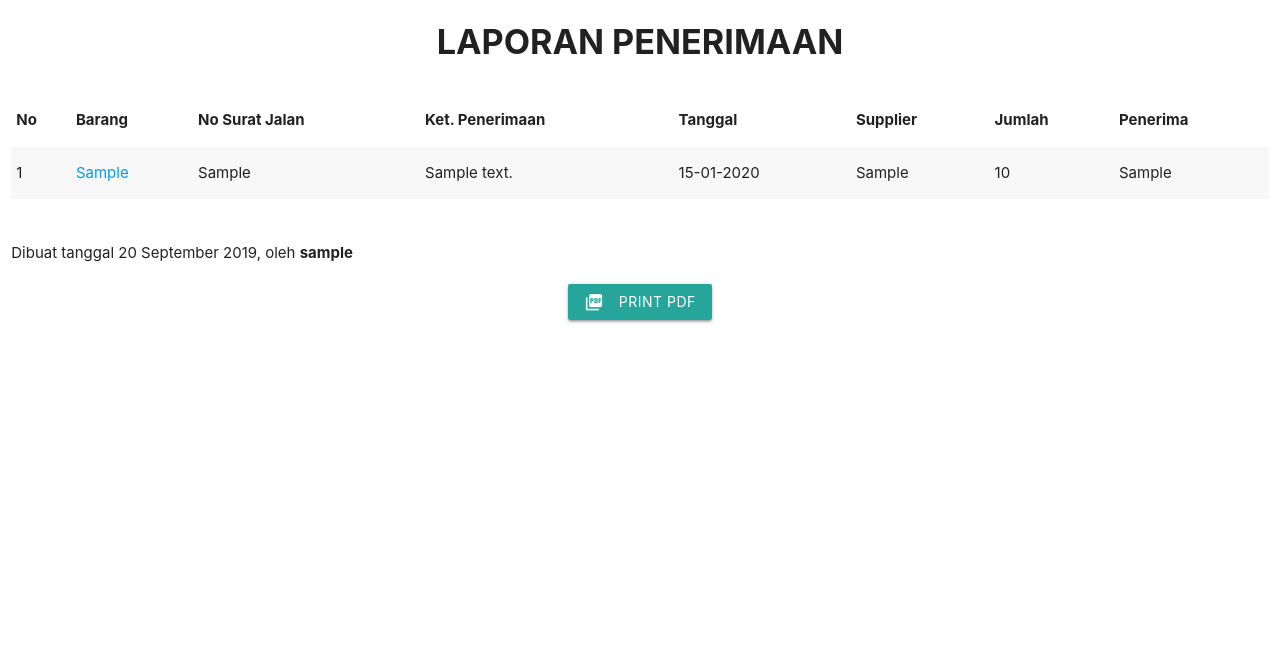
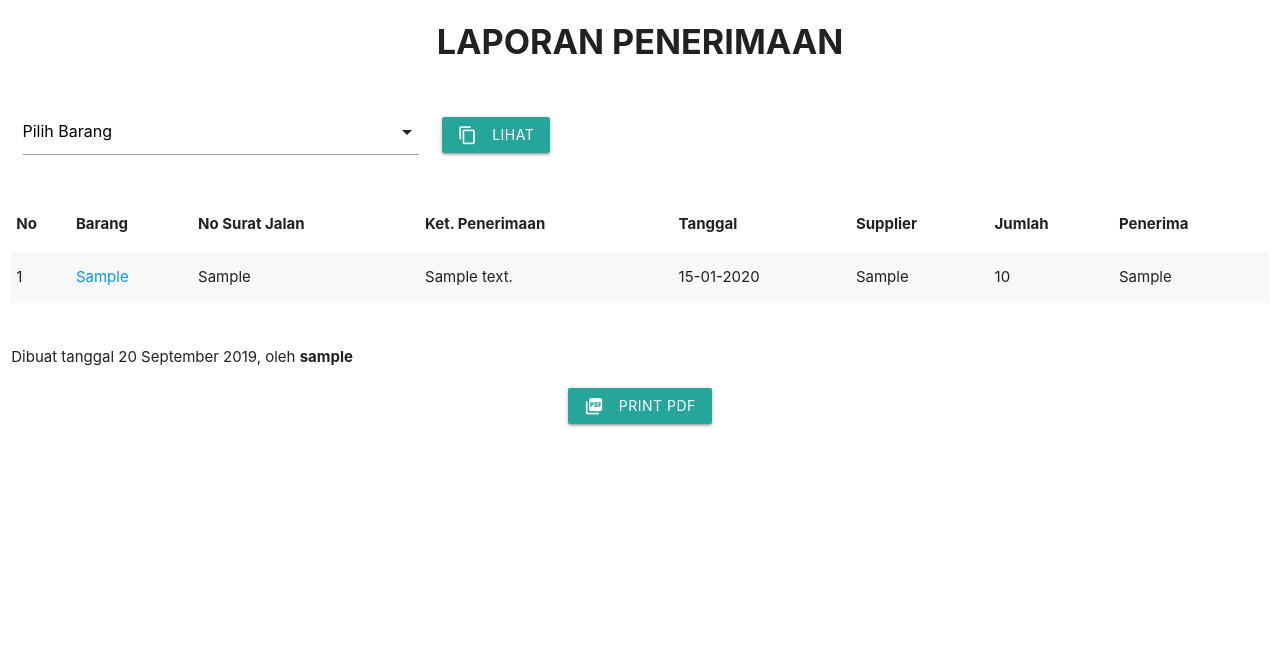
Before and after one commit to anugrahra/sistem-gudang, a PHP site: page /page/laporan_penerimaan.php in a window 1280 px wide. Shown: the part 84-748 px from the top of the page. Run offline with PHP 8.4, Linux system fonts and the light colour scheme; the visitor is signed in with stand-in values (Sample User, id 1); tables that the repository leaves empty or names only in its code hold one stand-in row (values such as "Sample post").

Commit message:
fix minor problems

```diff
--- a/fungsi/fungsi.php
+++ b/fungsi/fungsi.php
@@ -431,7 +431,7 @@ function hapus_user($id){
 function tampilkan_penerimaan_by_kode($kode){
 	global $link;
 
-	$query = "SELECT * FROM penerimaan WHERE kode = '$kode' ORDER BY id DESC";
+	$query = "SELECT * FROM penerimaan WHERE kode_barang = '$kode' ORDER BY id DESC";
 	$result = mysqli_query($link, $query);
 
 	return $result;
@@ -455,6 +455,15 @@ function tampilkan_pengeluaran_by_barang($barang){
 	return $result;
 }
 
+function tampilkan_pengeluaran_by_kode($kode){
+	global $link;
+
+	$query = "SELECT * FROM pengeluaran WHERE kode_barang = '$kode' ORDER BY id DESC";
+	$result = mysqli_query($link, $query);
+
+	return $result;
+}
+
 function tampilkan_stok_by_barang($barang){
 	global $link;
 
--- a/page/laporan_penerimaan.php
+++ b/page/laporan_penerimaan.php
@@ -19,8 +19,8 @@
       $penerimaan = tampilkan_penerimaan();
       $nourut = 1;
 
-      if(isset($_POST['submit'])){
-        $barang = $_GET['kode_barang'];
+      if(isset($_GET['kode_barang'])){
+        $kode = $_GET['kode_barang'];
         $penerimaan = tampilkan_penerimaan_by_kode($kode);
       }
       ?>
@@ -32,6 +32,27 @@
             <h4><div class="center"><b>LAPORAN PENERIMAAN</b></div></h4>
           </div>
         </div>
+
+        <form action="" method="get" class="">
+          <div class="row">
+            <div class="col s12">
+              <div class="input-field col s4">
+                <select name="kode_barang" type="text" class="validate selek">
+                  <option value="" disabled selected>Pilih Barang</option>
+                  <?php while($row_barang = mysqli_fetch_assoc($barangnya)):?>
+                  <option value="<?=$row_barang['kode'];?>"><?=$row_barang['kode'];?> | <?=$row_barang['nama'];?></option>
+                  <?php endwhile; ?>
+                </select>
+              </div>
+              <br>
+              <div class="col s6">
+                <button class="btn waves-effect waves-light" type="submit">Lihat
+                  <i class="material-icons left">content_copy</i>
+                </button>
+              </div>
+            </div>
+          </div>
+        </form>
 
         <div id="cetakLaporan">
 
--- a/page/laporan_pengeluaran.php
+++ b/page/laporan_pengeluaran.php
@@ -19,8 +19,8 @@
       $pengeluaran = tampilkan_pengeluaran();
       $nourut = 1;
 
-      if(isset($_GET['submit'])){
-        $barang = $_GET['kode_barang'];
+      if(isset($_GET['kode_barang'])){
+        $kode = $_GET['kode_barang'];
         $pengeluaran = tampilkan_pengeluaran_by_kode($kode);
       }
 
@@ -47,7 +47,7 @@
               </div>
               <br>
               <div class="col s6">
-                <button class="btn waves-effect waves-light" type="submit" name="submit">Lihat
+                <button class="btn waves-effect waves-light" type="submit">Lihat
                   <i class="material-icons left">content_copy</i>
                 </button>
               </div>
```
Also changed, not shown: page/list_user.php (+10 -10 lines).
